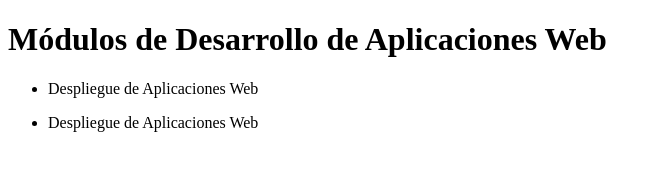
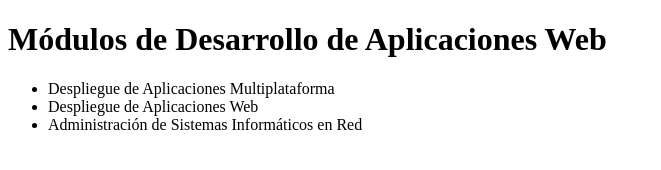
Before and after one commit to AdrianBit/Practica2_3, a plain HTML site: page index.html in a window 1280 px wide. Shown: the whole page, without its empty margins (0-661 px from the left). Drawn offline with Linux system fonts and the light colour scheme.

Commit message:
Primer commit version1

```diff
--- a/index.html
+++ b/index.html
@@ -7,7 +7,10 @@
 </head>
 <body>
     <h1>Módulos de Desarrollo de Aplicaciones Web</h1>
-	<ul><li>Despliegue de Aplicaciones Web</li></ul>
-    <ul><li>Despliegue de Aplicaciones Web</li></ul>
+	<ul>
+		<li>Despliegue de Aplicaciones Multiplataforma</li>
+ 		<li>Despliegue de Aplicaciones Web</li>
+ 		<li>Administración de Sistemas Informáticos en Red</li>
+	</ul>
 </body>
 </html>
```
